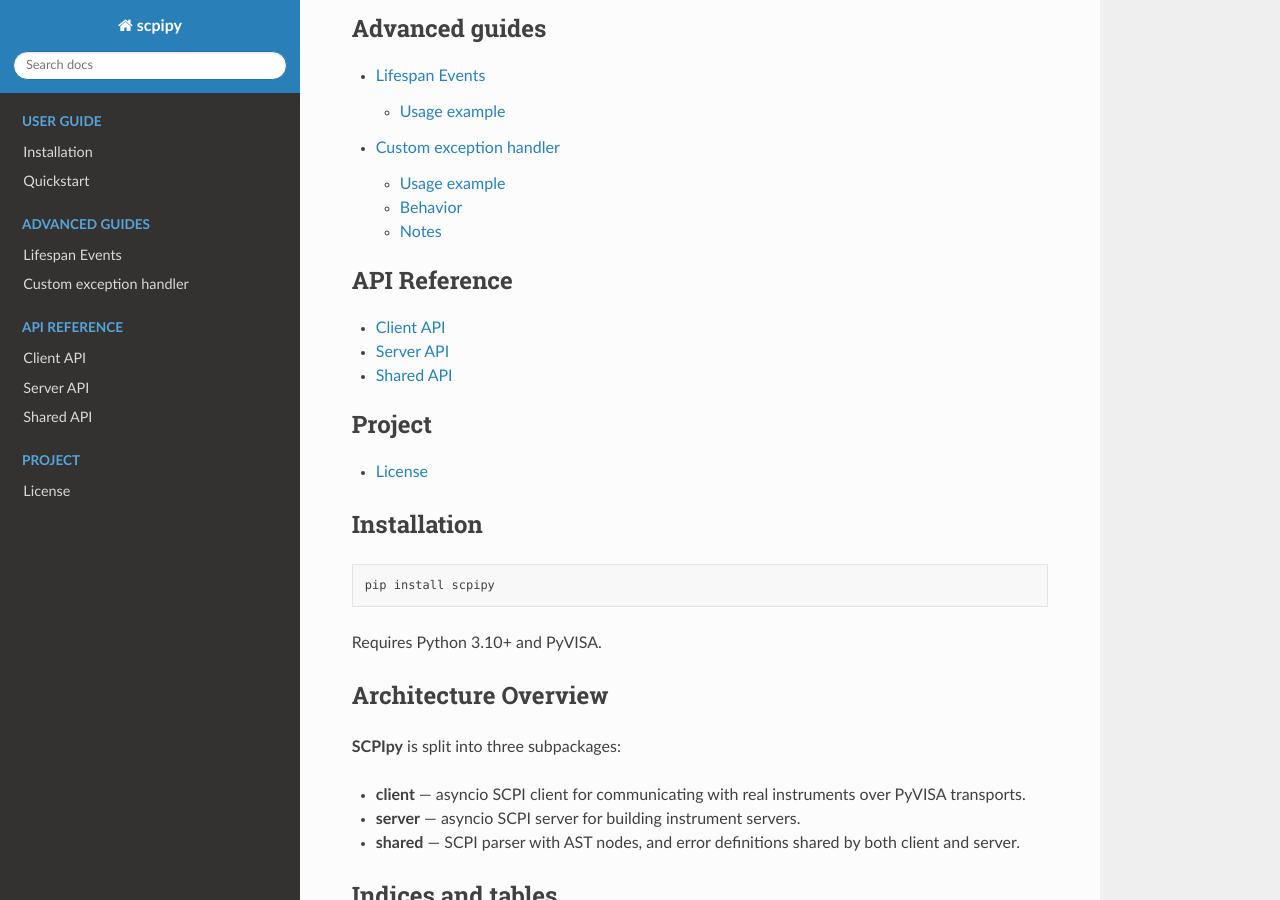
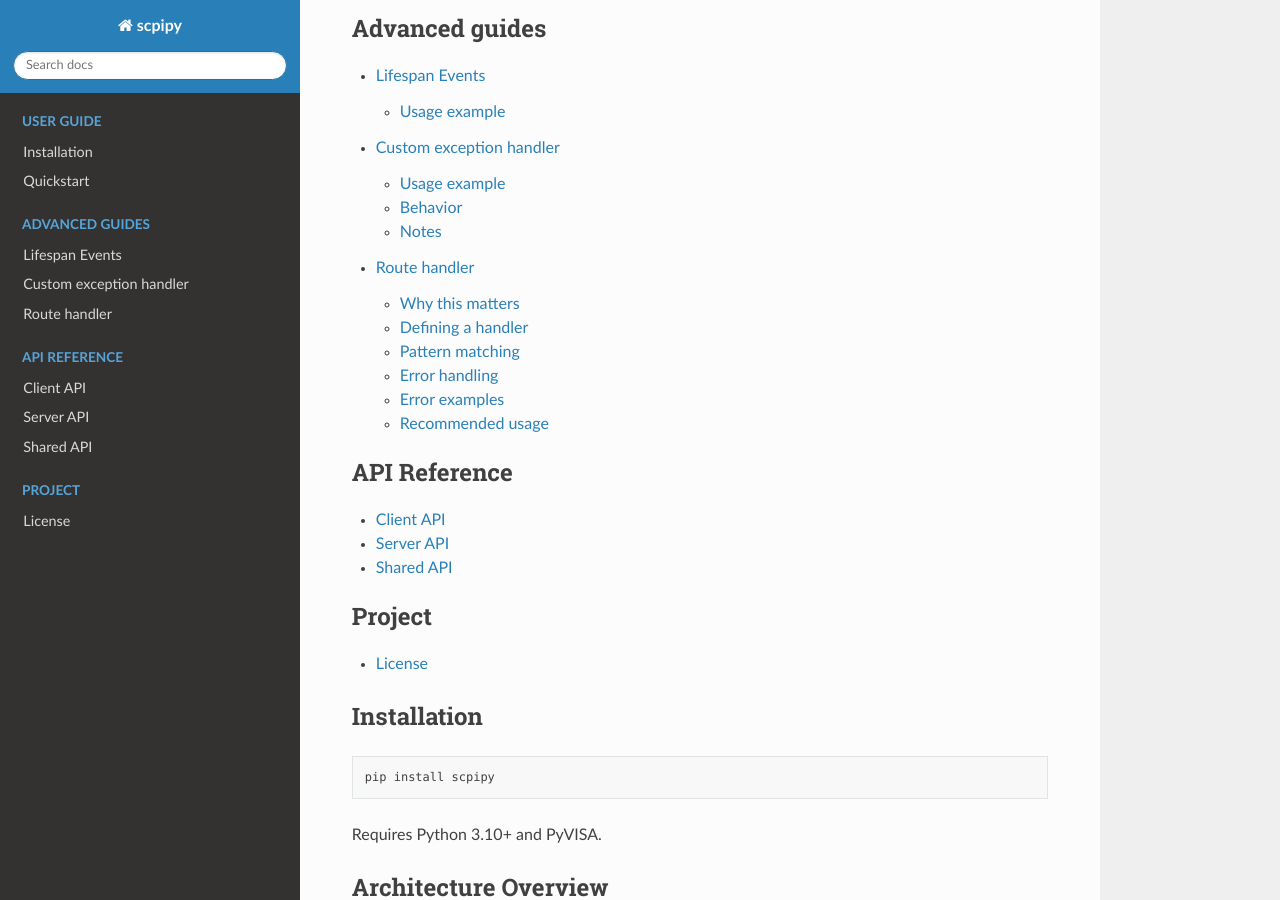
Before and after one commit to 0z0sk0/scpipy, a Sphinx documentation site: the page built from docs/source/index.rst, in a window 1280 px wide and 900 px high, scrolled down 457 px. Built offline with Sphinx 7.4.7 and the Read the Docs theme 3.1.0, drawn with Linux system fonts in a browser that asks for light colours; some of the changed lines change nothing that is shown.

Commit message:
feat(docs): added docs for RouteHandler

```diff
--- /dev/null
+++ b/docs/source/guide/route_handler.rst
@@ -0,0 +1,130 @@
+Route handler
+================
+
+SCPIpy binds parsed SCPI command patterns to Python handlers.
+
+The goal is simple:
+
+- keep command patterns and handler signatures in sync;
+- fail early when a route is registered incorrectly;
+- return clear, actionable errors when a command cannot be executed.
+
+Why this matters
+----------------
+
+SCPI users usually work with command strings, not Python internals. When a
+command is parsed incorrectly or a handler expects the wrong arguments, the
+error should explain what is wrong in plain language.
+
+For example, if a command expects ``<channel>`` and ``<some>``, the handler must
+accept matching parameters. If the handler requires an extra keyword-only
+argument, the route is invalid and should not be registered.
+
+Defining a handler
+------------------
+
+A handler always receives ``context`` as its first argument.
+
+Example::
+
+   @router.register('SOURce<channel>:POWer<some>[:LEVel][:IMMediate][:AMPLitude] <values>')
+   def source_handler(context, channel, some, *values):
+       return channel, some, values
+
+Rules:
+
+- ``context`` is always the first argument.
+- Pattern values are matched from left to right.
+- Named pattern values are passed by name.
+- ``*values`` receives any remaining positional values.
+- ``**kwargs`` receives any remaining keyword values.
+
+Pattern matching
+----------------
+
+A route is registered against a parsed SCPI pattern. The pattern determines
+which values are available to the handler.
+
+The following parts are matched:
+
+- node placeholders such as ``<channel>`` and ``<some>``;
+- trailing command arguments such as ``<values>``;
+- optional command sections, which may or may not be present.
+
+If the handler signature cannot accept the values produced by the pattern, the
+route registration fails immediately.
+
+Example::
+
+   SOURce<channel>:POWer<some>[:LEVel][:IMMediate][:AMPLitude] <values>
+
+This pattern can match commands such as:
+
+- ``SOURce1:POWer2 10 20 30``
+- ``SOURce1:POWer2:LEVel 10``
+- ``SOURce1:POWer2:LEVel:IMMediate 10 20``
+
+Error handling
+--------------
+
+The library raises explicit errors when a command or handler does not match the
+expected shape.
+
+Common cases:
+
+- missing required positional argument;
+- missing required keyword-only argument;
+- unexpected extra positional argument;
+- unexpected extra keyword argument;
+- handler signature mismatch during route registration.
+
+Typical error messages are designed to tell you:
+
+- which argument is missing or unexpected;
+- whether the problem is in the handler or in the incoming command;
+- how to fix the command or the route definition.
+
+Error examples
+--------------
+
+Missing positional argument::
+
+   MissingPositionalArgsError: missing required positional argument: some
+
+Missing keyword-only argument::
+
+   MissingKeywordArgsError: missing required keyword argument: mode
+
+Unexpected positional argument::
+
+   UnexpectedPositionalArgsError: too many positional arguments: ('10',)
+
+Unexpected keyword argument::
+
+   UnexpectedKeywordArgsError: got unexpected keyword arguments: extra
+
+Registration mismatch::
+
+   PatternMismatchError: handler signature does not match the command pattern
+
+Recommended usage
+-----------------
+
+Keep handlers small and explicit.
+
+Good::
+
+   @router.register('SOURce<channel>:POWer<some> <values>')
+   def set_power(context, channel, some, *values):
+       ...
+
+Avoid handlers that require arguments not represented by the SCPI pattern.
+
+Bad::
+
+   @router.register('SOURce<channel>:POWer<some>')
+   def set_power(context, channel, some, *, mode):
+       ...
+
+In the second example, ``mode`` cannot be supplied by the route, so the handler
+is not compatible with the command pattern.
--- a/docs/source/index.rst
+++ b/docs/source/index.rst
@@ -20,6 +20,7 @@
 
    guide/lifespan
    guide/custom_exception_handler
+   guide/route_handler
 
 .. toctree::
    :maxdepth: 2
```
